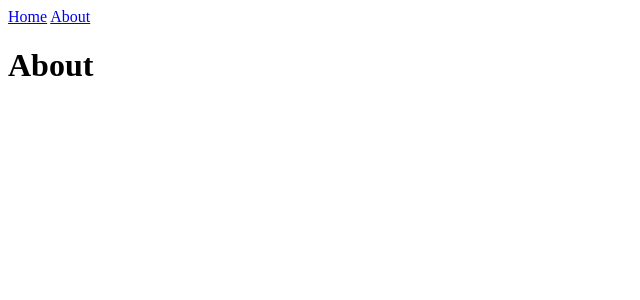
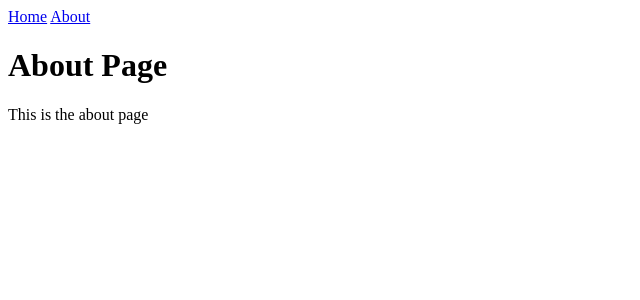
Before and after one commit to jecode93/svelte-project, a SvelteKit app: page /about in a window 1280 px wide. Shown: the top 300 px of the page, without its empty margins (0-640 px from the left). Built offline with nearby package versions, Linux system fonts and the light colour scheme.

Commit message:
refactor: remove unused code and update page text.

```diff
--- a/src/routes/about/+page.svelte
+++ b/src/routes/about/+page.svelte
@@ -1,6 +1,2 @@
-<script>
-	import Header from '../Header.svelte';
-</script>
-
-<Header name="Header" />
-<h1>About</h1>
+<h1>About Page</h1>
+<p>This is the about page</p>
```
